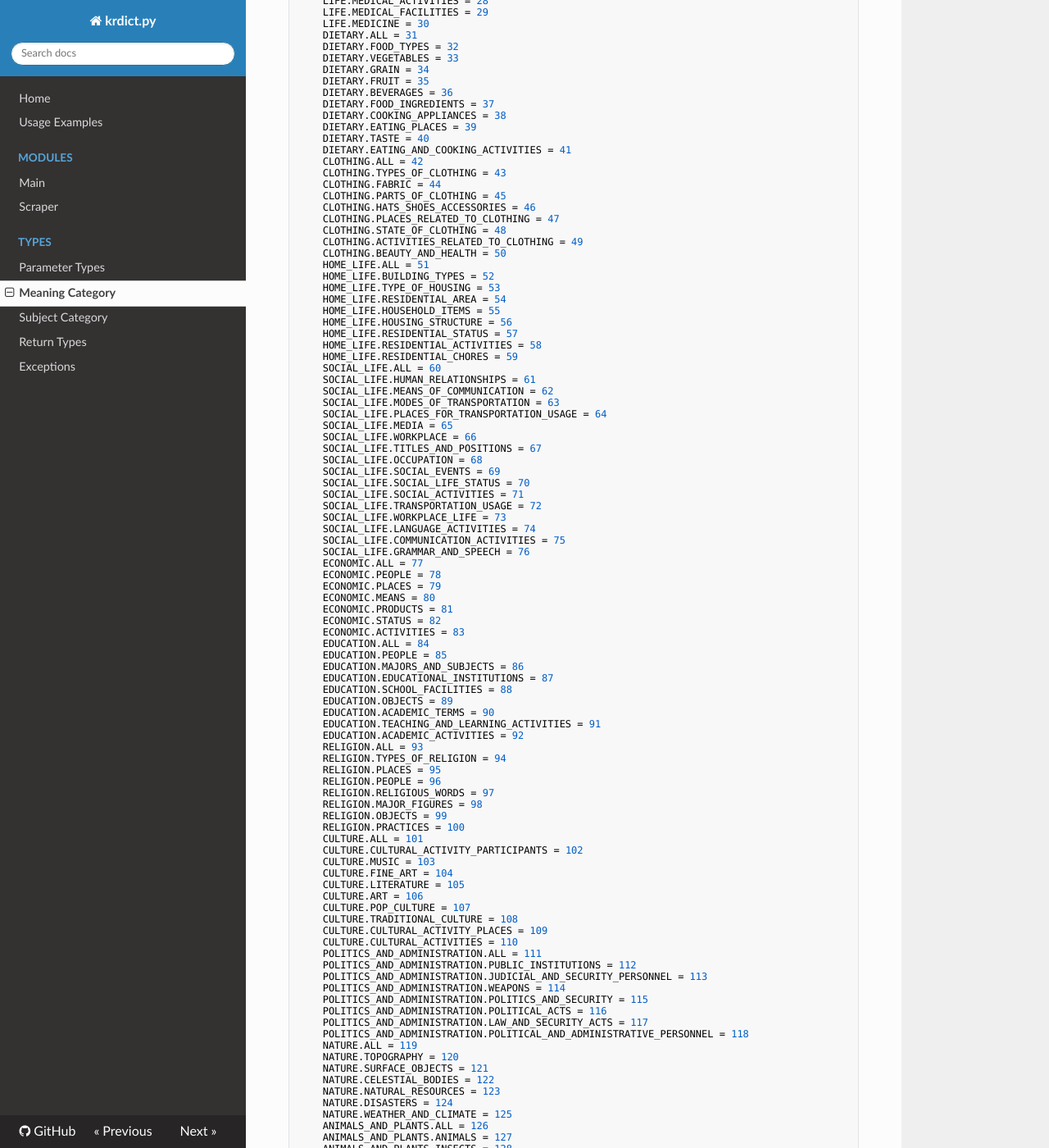
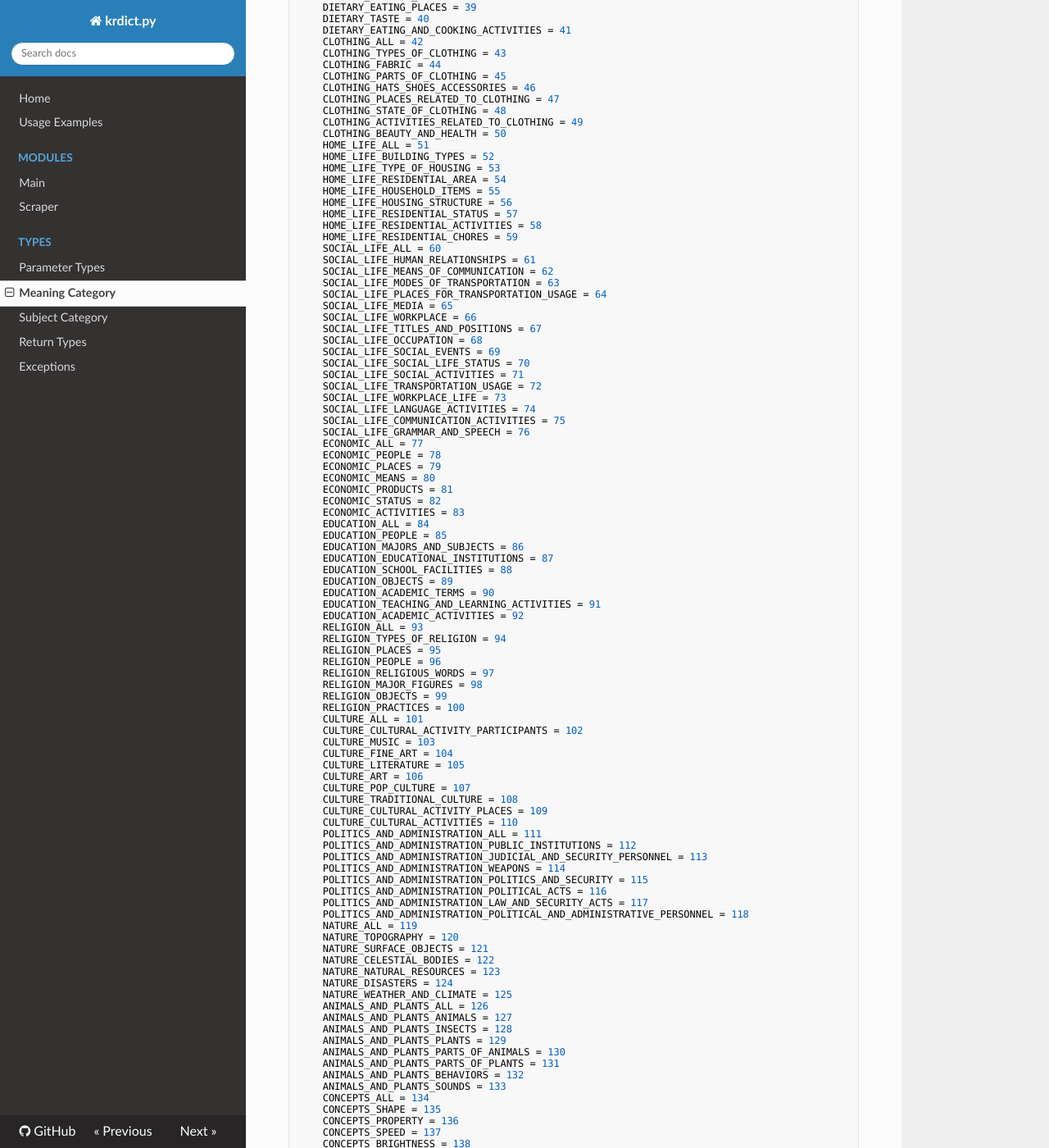
Before and after one commit to omarkmu/krdict.py, an MkDocs documentation site: the page built from docs/meaning_category.md, in a window 1280 px wide and 1400 px high, scrolled down 824 px. Shown: the whole window at 82% size. Built offline with MkDocs 1.6.1, drawn with Linux system fonts in a browser that asks for light colours; nearby versions of some CDN libraries; some of the changed text lies outside the part shown.

Commit message:
Update documentation

````diff
--- a/docs/meaning_category.md
+++ b/docs/meaning_category.md
@@ -14,159 +8,159 @@ map to `<MeaningCategory.HUMAN_ALL: 1>`.
 ```python
 class MeaningCategory:
     ALL = 0
-    HUMAN.ALL = 1
-    HUMAN.TYPES_OF_PEOPLE = 2
-    HUMAN.BODY_PARTS = 3
-    HUMAN.HEALTH_STATUS = 4
-    HUMAN.PHYSIOLOGICAL_PHENOMENA = 5
-    HUMAN.SENSES = 6
-    HUMAN.EMOTION = 7
-    HUMAN.PERSONALITY = 8
-    HUMAN.ATTITUDE = 9
-    HUMAN.FEATURES = 10
-    HUMAN.ABILITY = 11
-    HUMAN.PHYSICAL_CHANGES = 12
-    HUMAN.PHYSICAL_ACTIVITIES = 13
-    HUMAN.ACTIONS_DONE_TO_THE_BODY = 14
-    HUMAN.COGNITIVE_BEHAVIOR = 15
-    HUMAN.SOUND = 16
-    HUMAN.INNER_PARTS_OF_THE_BODY = 17
-    LIFE.ALL = 18
-    LIFE.STATE_OF_BEING = 19
-    LIFE.LIFE_ACTIVIES = 20
-    LIFE.DAILY_ACTIVITIES = 21
-    LIFE.KINSHIP = 22
-    LIFE.FAMILY_EVENTS = 23
-    LIFE.LEISURE_TOOLS = 24
-    LIFE.LEISURE_FACILITIES = 25
-    LIFE.LEISURE_ACTIVITIES = 26
-    LIFE.DISEASES_AND_SYMPTOMS = 27
-    LIFE.MEDICAL_ACTIVITIES = 28
-    LIFE.MEDICAL_FACILITIES = 29
-    LIFE.MEDICINE = 30
-    DIETARY.ALL = 31
-    DIETARY.FOOD_TYPES = 32
-    DIETARY.VEGETABLES = 33
-    DIETARY.GRAIN = 34
-    DIETARY.FRUIT = 35
-    DIETARY.BEVERAGES = 36
-    DIETARY.FOOD_INGREDIENTS = 37
-    DIETARY.COOKING_APPLIANCES = 38
-    DIETARY.EATING_PLACES = 39
-    DIETARY.TASTE = 40
-    DIETARY.EATING_AND_COOKING_ACTIVITIES = 41
-    CLOTHING.ALL = 42
-    CLOTHING.TYPES_OF_CLOTHING = 43
-    CLOTHING.FABRIC = 44
-    CLOTHING.PARTS_OF_CLOTHING = 45
-    CLOTHING.HATS_SHOES_ACCESSORIES = 46
-    CLOTHING.PLACES_RELATED_TO_CLOTHING = 47
-    CLOTHING.STATE_OF_CLOTHING = 48
-    CLOTHING.ACTIVITIES_RELATED_TO_CLOTHING = 49
-    CLOTHING.BEAUTY_AND_HEALTH = 50
-    HOME_LIFE.ALL = 51
-    HOME_LIFE.BUILDING_TYPES = 52
-    HOME_LIFE.TYPE_OF_HOUSING = 53
-    HOME_LIFE.RESIDENTIAL_AREA = 54
-    HOME_LIFE.HOUSEHOLD_ITEMS = 55
-    HOME_LIFE.HOUSING_STRUCTURE = 56
-    HOME_LIFE.RESIDENTIAL_STATUS = 57
-    HOME_LIFE.RESIDENTIAL_ACTIVITIES = 58
-    HOME_LIFE.RESIDENTIAL_CHORES = 59
-    SOCIAL_LIFE.ALL = 60
-    SOCIAL_LIFE.HUMAN_RELATIONSHIPS = 61
-    SOCIAL_LIFE.MEANS_OF_COMMUNICATION = 62
-    SOCIAL_LIFE.MODES_OF_TRANSPORTATION = 63
-    SOCIAL_LIFE.PLACES_FOR_TRANSPORTATION_USAGE = 64
-    SOCIAL_LIFE.MEDIA = 65
-    SOCIAL_LIFE.WORKPLACE = 66
-    SOCIAL_LIFE.TITLES_AND_POSITIONS = 67
-    SOCIAL_LIFE.OCCUPATION = 68
-    SOCIAL_LIFE.SOCIAL_EVENTS = 69
-    SOCIAL_LIFE.SOCIAL_LIFE_STATUS = 70
-    SOCIAL_LIFE.SOCIAL_ACTIVITIES = 71
-    SOCIAL_LIFE.TRANSPORTATION_USAGE = 72
-    SOCIAL_LIFE.WORKPLACE_LIFE = 73
-    SOCIAL_LIFE.LANGUAGE_ACTIVITIES = 74
-    SOCIAL_LIFE.COMMUNICATION_ACTIVITIES = 75
-    SOCIAL_LIFE.GRAMMAR_AND_SPEECH = 76
-    ECONOMIC.ALL = 77
-    ECONOMIC.PEOPLE = 78
-    ECONOMIC.PLACES = 79
-    ECONOMIC.MEANS = 80
-    ECONOMIC.PRODUCTS = 81
-    ECONOMIC.STATUS = 82
-    ECONOMIC.ACTIVITIES = 83
-    EDUCATION.ALL = 84
-    EDUCATION.PEOPLE = 85
-    EDUCATION.MAJORS_AND_SUBJECTS = 86
-    EDUCATION.EDUCATIONAL_INSTITUTIONS = 87
-    EDUCATION.SCHOOL_FACILITIES = 88
-    EDUCATION.OBJECTS = 89
-    EDUCATION.ACADEMIC_TERMS = 90
-    EDUCATION.TEACHING_AND_LEARNING_ACTIVITIES = 91
-    EDUCATION.ACADEMIC_ACTIVITIES = 92
-    RELIGION.ALL = 93
-    RELIGION.TYPES_OF_RELIGION = 94
-    RELIGION.PLACES = 95
-    RELIGION.PEOPLE = 96
-    RELIGION.RELIGIOUS_WORDS = 97
-    RELIGION.MAJOR_FIGURES = 98
-    RELIGION.OBJECTS = 99
-    RELIGION.PRACTICES = 100
-    CULTURE.ALL = 101
-    CULTURE.CULTURAL_ACTIVITY_PARTICIPANTS = 102
-    CULTURE.MUSIC = 103
-    CULTURE.FINE_ART = 104
-    CULTURE.LITERATURE = 105
-    CULTURE.ART = 106
-    CULTURE.POP_CULTURE = 107
-    CULTURE.TRADITIONAL_CULTURE = 108
-    CULTURE.CULTURAL_ACTIVITY_PLACES = 109
-    CULTURE.CULTURAL_ACTIVITIES = 110
-    POLITICS_AND_ADMINISTRATION.ALL = 111
-    POLITICS_AND_ADMINISTRATION.PUBLIC_INSTITUTIONS = 112
-    POLITICS_AND_ADMINISTRATION.JUDICIAL_AND_SECURITY_PERSONNEL = 113
-    POLITICS_AND_ADMINISTRATION.WEAPONS = 114
-    POLITICS_AND_ADMINISTRATION.POLITICS_AND_SECURITY = 115
-    POLITICS_AND_ADMINISTRATION.POLITICAL_ACTS = 116
-    POLITICS_AND_ADMINISTRATION.LAW_AND_SECURITY_ACTS = 117
-    POLITICS_AND_ADMINISTRATION.POLITICAL_AND_ADMINISTRATIVE_PERSONNEL = 118
-    NATURE.ALL = 119
-    NATURE.TOPOGRAPHY = 120
-    NATURE.SURFACE_OBJECTS = 121
-    NATURE.CELESTIAL_BODIES = 122
-    NATURE.NATURAL_RESOURCES = 123
-    NATURE.DISASTERS = 124
-    NATURE.WEATHER_AND_CLIMATE = 125
-    ANIMALS_AND_PLANTS.ALL = 126
-    ANIMALS_AND_PLANTS.ANIMALS = 127
-    ANIMALS_AND_PLANTS.INSECTS = 128
-    ANIMALS_AND_PLANTS.PLANTS = 129
-    ANIMALS_AND_PLANTS.PARTS_OF_ANIMALS = 130
-    ANIMALS_AND_PLANTS.PARTS_OF_PLANTS = 131
-    ANIMALS_AND_PLANTS.BEHAVIORS = 132
-    ANIMALS_AND_PLANTS.SOUNDS = 133
-    CONCEPTS.ALL = 134
-    CONCEPTS.SHAPE = 135
-    CONCEPTS.PROPERTY = 136
-    CONCEPTS.SPEED = 137
-    CONCEPTS.BRIGHTNESS = 138
-    CONCEPTS.TEMPERATURE = 139
-    CONCEPTS.COLORS = 140
-    CONCEPTS.NUMBERS = 141
-    CONCEPTS.COUNTERS = 142
-    CONCEPTS.AMOUNT = 143
-    CONCEPTS.DEGREE = 144
-    CONCEPTS.ORDER = 145
-    CONCEPTS.FREQUENCY = 146
-    CONCEPTS.TIME = 147
-    CONCEPTS.LOCATION_AND_DIRECTION = 148
-    CONCEPTS.AREA = 149
-    CONCEPTS.INSTRUCTIONS = 150
-    CONCEPTS.CONNECTION = 151
-    CONCEPTS.QUESTION_WORDS = 152
-    CONCEPTS.PRONOUNS = 153
+    HUMAN_ALL = 1
+    HUMAN_TYPES_OF_PEOPLE = 2
+    HUMAN_BODY_PARTS = 3
+    HUMAN_HEALTH_STATUS = 4
+    HUMAN_PHYSIOLOGICAL_PHENOMENA = 5
+    HUMAN_SENSES = 6
+    HUMAN_EMOTION = 7
+    HUMAN_PERSONALITY = 8
+    HUMAN_ATTITUDE = 9
+    HUMAN_FEATURES = 10
+    HUMAN_ABILITY = 11
+    HUMAN_PHYSICAL_CHANGES = 12
+    HUMAN_PHYSICAL_ACTIVITIES = 13
+    HUMAN_ACTIONS_DONE_TO_THE_BODY = 14
+    HUMAN_COGNITIVE_BEHAVIOR = 15
+    HUMAN_SOUND = 16
+    HUMAN_INNER_PARTS_OF_THE_BODY = 17
+    LIFE_ALL = 18
+    LIFE_STATE_OF_BEING = 19
+    LIFE_LIFE_ACTIVIES = 20
+    LIFE_DAILY_ACTIVITIES = 21
+    LIFE_KINSHIP = 22
+    LIFE_FAMILY_EVENTS = 23
+    LIFE_LEISURE_TOOLS = 24
+    LIFE_LEISURE_FACILITIES = 25
+    LIFE_LEISURE_ACTIVITIES = 26
+    LIFE_DISEASES_AND_SYMPTOMS = 27
+    LIFE_MEDICAL_ACTIVITIES = 28
+    LIFE_MEDICAL_FACILITIES = 29
+    LIFE_MEDICINE = 30
+    DIETARY_ALL = 31
+    DIETARY_FOOD_TYPES = 32
+    DIETARY_VEGETABLES = 33
+    DIETARY_GRAIN = 34
+    DIETARY_FRUIT = 35
+    DIETARY_BEVERAGES = 36
+    DIETARY_FOOD_INGREDIENTS = 37
+    DIETARY_COOKING_APPLIANCES = 38
+    DIETARY_EATING_PLACES = 39
+    DIETARY_TASTE = 40
+    DIETARY_EATING_AND_COOKING_ACTIVITIES = 41
+    CLOTHING_ALL = 42
+    CLOTHING_TYPES_OF_CLOTHING = 43
+    CLOTHING_FABRIC = 44
+    CLOTHING_PARTS_OF_CLOTHING = 45
+    CLOTHING_HATS_SHOES_ACCESSORIES = 46
+    CLOTHING_PLACES_RELATED_TO_CLOTHING = 47
+    CLOTHING_STATE_OF_CLOTHING = 48
+    CLOTHING_ACTIVITIES_RELATED_TO_CLOTHING = 49
+    CLOTHING_BEAUTY_AND_HEALTH = 50
+    HOME_LIFE_ALL = 51
+    HOME_LIFE_BUILDING_TYPES = 52
+    HOME_LIFE_TYPE_OF_HOUSING = 53
+    HOME_LIFE_RESIDENTIAL_AREA = 54
+    HOME_LIFE_HOUSEHOLD_ITEMS = 55
+    HOME_LIFE_HOUSING_STRUCTURE = 56
+    HOME_LIFE_RESIDENTIAL_STATUS = 57
+    HOME_LIFE_RESIDENTIAL_ACTIVITIES = 58
+    HOME_LIFE_RESIDENTIAL_CHORES = 59
+    SOCIAL_LIFE_ALL = 60
+    SOCIAL_LIFE_HUMAN_RELATIONSHIPS = 61
+    SOCIAL_LIFE_MEANS_OF_COMMUNICATION = 62
+    SOCIAL_LIFE_MODES_OF_TRANSPORTATION = 63
+    SOCIAL_LIFE_PLACES_FOR_TRANSPORTATION_USAGE = 64
+    SOCIAL_LIFE_MEDIA = 65
+    SOCIAL_LIFE_WORKPLACE = 66
+    SOCIAL_LIFE_TITLES_AND_POSITIONS = 67
+    SOCIAL_LIFE_OCCUPATION = 68
+    SOCIAL_LIFE_SOCIAL_EVENTS = 69
+    SOCIAL_LIFE_SOCIAL_LIFE_STATUS = 70
+    SOCIAL_LIFE_SOCIAL_ACTIVITIES = 71
+    SOCIAL_LIFE_TRANSPORTATION_USAGE = 72
+    SOCIAL_LIFE_WORKPLACE_LIFE = 73
+    SOCIAL_LIFE_LANGUAGE_ACTIVITIES = 74
+    SOCIAL_LIFE_COMMUNICATION_ACTIVITIES = 75
+    SOCIAL_LIFE_GRAMMAR_AND_SPEECH = 76
+    ECONOMIC_ALL = 77
+    ECONOMIC_PEOPLE = 78
+    ECONOMIC_PLACES = 79
+    ECONOMIC_MEANS = 80
+    ECONOMIC_PRODUCTS = 81
+    ECONOMIC_STATUS = 82
+    ECONOMIC_ACTIVITIES = 83
+    EDUCATION_ALL = 84
+    EDUCATION_PEOPLE = 85
+    EDUCATION_MAJORS_AND_SUBJECTS = 86
+    EDUCATION_EDUCATIONAL_INSTITUTIONS = 87
+    EDUCATION_SCHOOL_FACILITIES = 88
+    EDUCATION_OBJECTS = 89
+    EDUCATION_ACADEMIC_TERMS = 90
+    EDUCATION_TEACHING_AND_LEARNING_ACTIVITIES = 91
+    EDUCATION_ACADEMIC_ACTIVITIES = 92
+    RELIGION_ALL = 93
+    RELIGION_TYPES_OF_RELIGION = 94
+    RELIGION_PLACES = 95
+    RELIGION_PEOPLE = 96
+    RELIGION_RELIGIOUS_WORDS = 97
+    RELIGION_MAJOR_FIGURES = 98
+    RELIGION_OBJECTS = 99
+    RELIGION_PRACTICES = 100
+    CULTURE_ALL = 101
+    CULTURE_CULTURAL_ACTIVITY_PARTICIPANTS = 102
+    CULTURE_MUSIC = 103
+    CULTURE_FINE_ART = 104
+    CULTURE_LITERATURE = 105
+    CULTURE_ART = 106
+    CULTURE_POP_CULTURE = 107
+    CULTURE_TRADITIONAL_CULTURE = 108
+    CULTURE_CULTURAL_ACTIVITY_PLACES = 109
+    CULTURE_CULTURAL_ACTIVITIES = 110
+    POLITICS_AND_ADMINISTRATION_ALL = 111
+    POLITICS_AND_ADMINISTRATION_PUBLIC_INSTITUTIONS = 112
+    POLITICS_AND_ADMINISTRATION_JUDICIAL_AND_SECURITY_PERSONNEL = 113
+    POLITICS_AND_ADMINISTRATION_WEAPONS = 114
+    POLITICS_AND_ADMINISTRATION_POLITICS_AND_SECURITY = 115
+    POLITICS_AND_ADMINISTRATION_POLITICAL_ACTS = 116
+    POLITICS_AND_ADMINISTRATION_LAW_AND_SECURITY_ACTS = 117
+    POLITICS_AND_ADMINISTRATION_POLITICAL_AND_ADMINISTRATIVE_PERSONNEL = 118
+    NATURE_ALL = 119
+    NATURE_TOPOGRAPHY = 120
+    NATURE_SURFACE_OBJECTS = 121
+    NATURE_CELESTIAL_BODIES = 122
+    NATURE_NATURAL_RESOURCES = 123
+    NATURE_DISASTERS = 124
+    NATURE_WEATHER_AND_CLIMATE = 125
+    ANIMALS_AND_PLANTS_ALL = 126
+    ANIMALS_AND_PLANTS_ANIMALS = 127
+    ANIMALS_AND_PLANTS_INSECTS = 128
+    ANIMALS_AND_PLANTS_PLANTS = 129
+    ANIMALS_AND_PLANTS_PARTS_OF_ANIMALS = 130
+    ANIMALS_AND_PLANTS_PARTS_OF_PLANTS = 131
+    ANIMALS_AND_PLANTS_BEHAVIORS = 132
+    ANIMALS_AND_PLANTS_SOUNDS = 133
+    CONCEPTS_ALL = 134
+    CONCEPTS_SHAPE = 135
+    CONCEPTS_PROPERTY = 136
+    CONCEPTS_SPEED = 137
+    CONCEPTS_BRIGHTNESS = 138
+    CONCEPTS_TEMPERATURE = 139
+    CONCEPTS_COLORS = 140
+    CONCEPTS_NUMBERS = 141
+    CONCEPTS_COUNTERS = 142
+    CONCEPTS_AMOUNT = 143
+    CONCEPTS_DEGREE = 144
+    CONCEPTS_ORDER = 145
+    CONCEPTS_FREQUENCY = 146
+    CONCEPTS_TIME = 147
+    CONCEPTS_LOCATION_AND_DIRECTION = 148
+    CONCEPTS_AREA = 149
+    CONCEPTS_INSTRUCTIONS = 150
+    CONCEPTS_CONNECTION = 151
+    CONCEPTS_QUESTION_WORDS = 152
+    CONCEPTS_PRONOUNS = 153
 ```
 
 ## Aliases
````
Also changed, not shown: other parts of docs/meaning_category.md (+0 -6 lines), docs/main.md (+12 -12 lines), docs/parameters.md (+8 -2 lines), docs/scraper.md (+1 -1 lines), docs/subject_category.md (+106 -114 lines).
